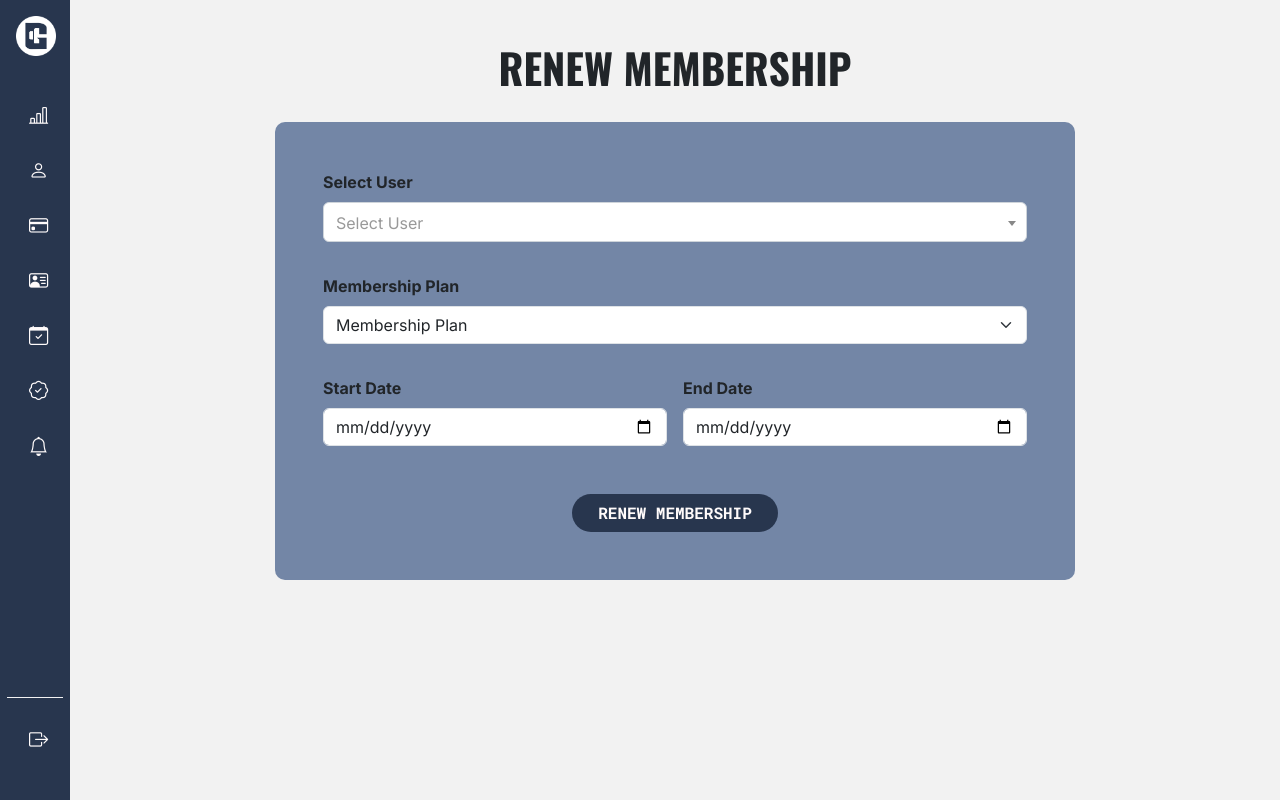
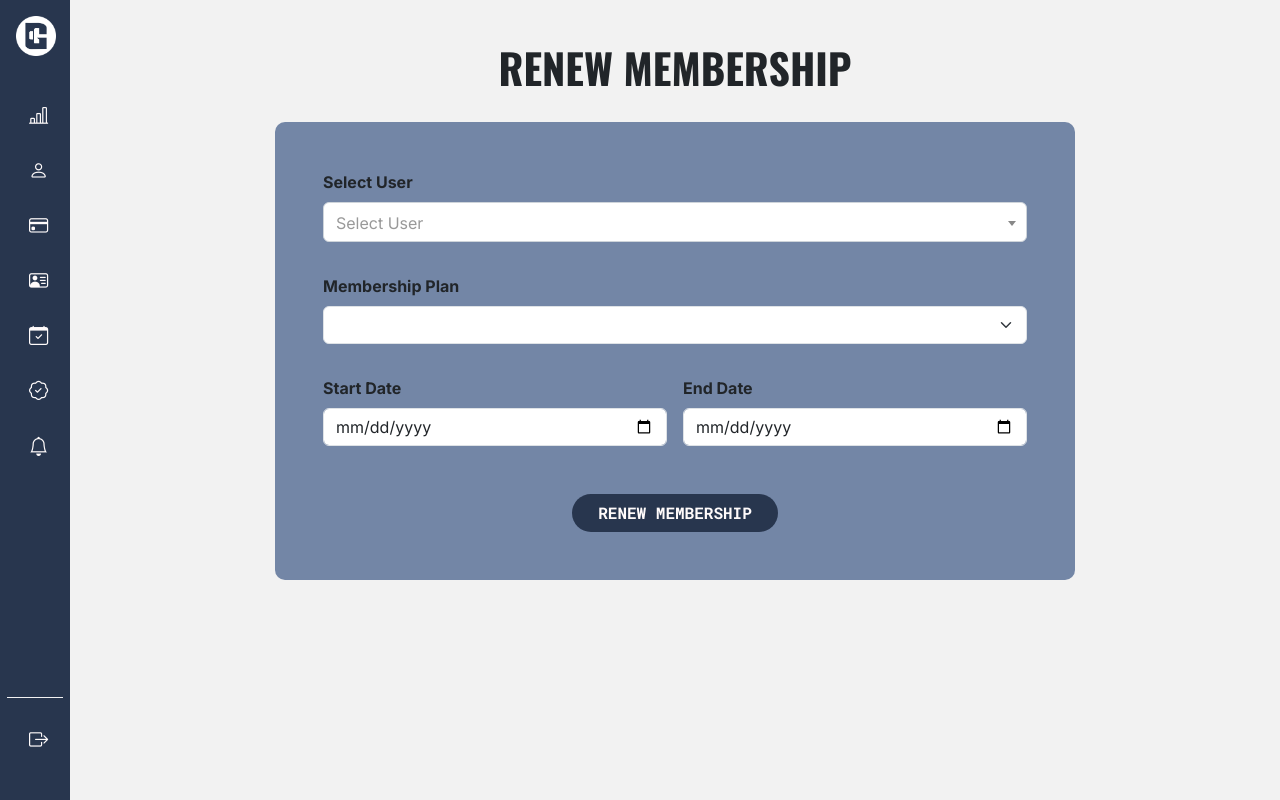
Before and after one commit to ProjectGymBoost/GymBoost.com, a PHP site: page /GymBoost.com/admin/renewal.php in a window 1280 px wide. Run offline with PHP 8.4, Linux system fonts and the light colour scheme; the visitor is signed in with stand-in values (Sample User, id 1); data that the repository does not hold is empty; some libraries are stand-ins or nearby versions.

Commit message:
BE | Minor Refinement

```diff
--- a/admin/renewal.php
+++ b/admin/renewal.php
@@ -106,7 +106,6 @@ $membershipResult = mysqli_query($conn, $membershipQuery);
                             <div class="w-100 mb-3">
                                 <label class="form-label fw-bold">Membership Plan</label>
                                 <select class="form-select" name="membershipID" id="membershipPlan" required>
-                                    <option disabled selected>Membership Plan</option>
                                     <?php while ($plan = mysqli_fetch_assoc($membershipResult)): ?>
                                         <option value="<?= $plan['membershipID']; ?>"
                                             data-requirement="<?= $plan['requirement']; ?>">
```
